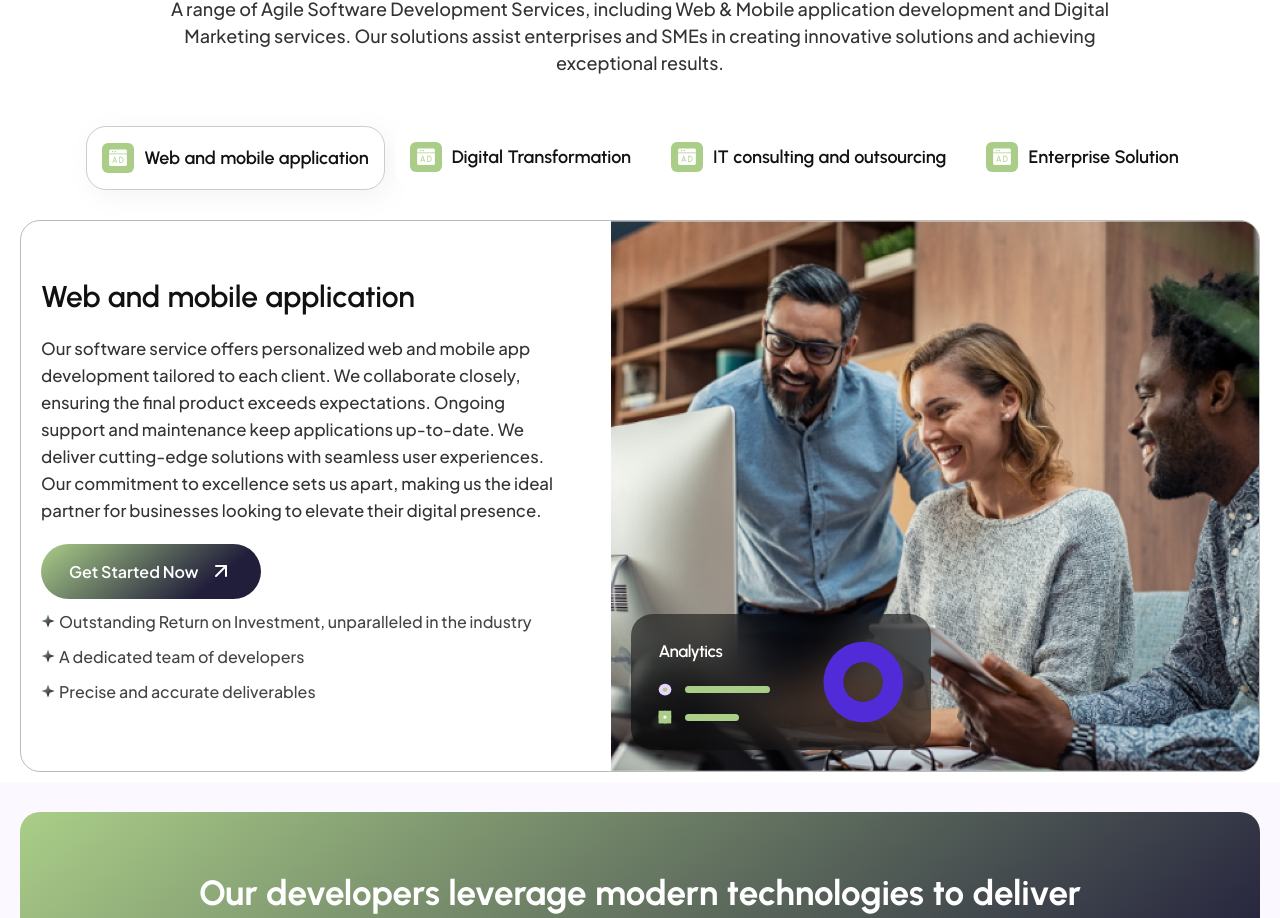
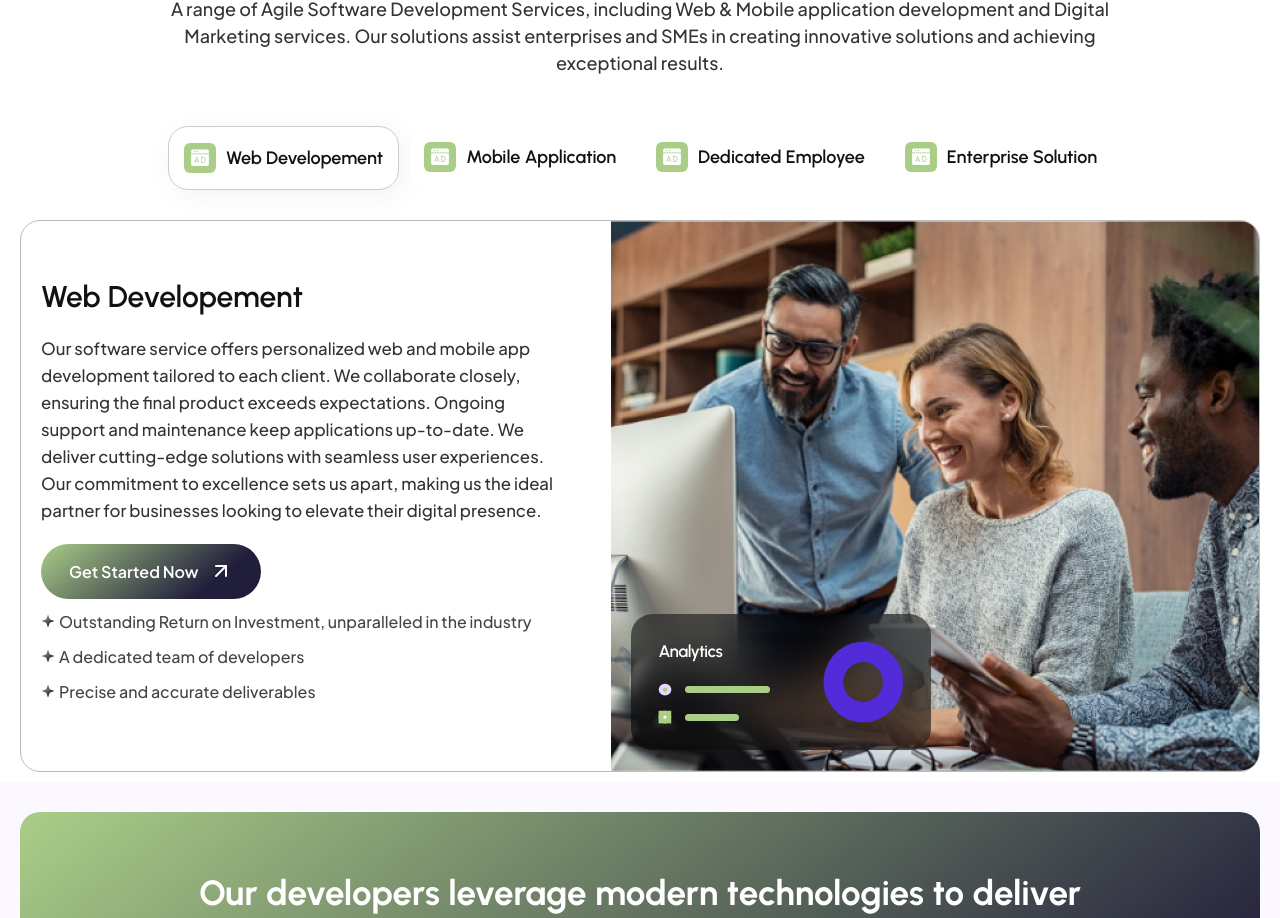
Before and after one commit to vishnusharma7/tech-web, a React (Vite) app: page / in a window 1280 px wide. Shown: the part 1434-2352 px from the top of the page. Built offline with nearby package versions, Linux system fonts and the light colour scheme.

Commit message:
firstchange

```diff
--- a/index.html
+++ b/index.html
@@ -2,13 +2,13 @@
 <html lang="en">
   <head>
     <meta charset="UTF-8" />
-    <link rel="icon" type="image/svg+xml" href="/public/fav.png" />
+    <link rel="icon" type="image/svg+xml" href="/public/TechCrearelogo.jpeg" />
     <meta name="viewport" content="width=device-width, initial-scale=1.0" />
     <!-- <link rel="stylesheet" href="/src/index.css"> -->
     <!-- AOS -->
     <link rel="stylesheet" href="https://unpkg.com/aos@next/dist/aos.css" />
 
-    <title>Agencify</title>
+    <title>TechCreare</title>
   </head>
   <body>
     <div id="root"></div>
--- a/src/components/services.jsx
+++ b/src/components/services.jsx
@@ -5,17 +5,17 @@ import { Link } from "react-router-dom";
 const Services = () => {
   const tabData = [
     {
-      title: "Web and mobile application",
+      title: "Web Developement",
       content:
         "Our software service offers personalized web and mobile app development tailored to each client. We collaborate closely, ensuring the final product exceeds expectations. Ongoing support and maintenance keep applications up-to-date. We deliver cutting-edge solutions with seamless user experiences. Our commitment to excellence sets us apart, making us the ideal partner for businesses looking to elevate their digital presence.",
     },
     {
-      title: "Digital Transformation",
+      title: "Mobile Application",
       content:
         "At our IT software agency, we specialize in driving digital transformation for businesses. Our expert team offers cutting-edge solutions in cloud computing, data analytics, AI, and machine learning to enhance operations and customer experiences. We tailor our services to meet each client's unique needs, ensuring a successful transformation journey. By partnering with us, businesses can innovate, adapt to market changes, and stay competitive in the digital era. With our industry expertise and proven track record, we are committed to helping businesses thrive through seamless digital transformation. Contact us today to kickstart your digital evolution.",
     },
     {
-      title: "IT consulting and outsourcing",
+      title: "Dedicated Employee",
       content:
         "Our software agency specializes in providing top-notch IT consulting and outsourcing services. We offer expert guidance and support to help businesses optimize their technology solutions and streamline their operations. Our team of experienced professionals is dedicated to delivering tailored strategies and solutions to meet our clients' specific needs and goals. Whether you require project management, software development, or technical support, we have the expertise to drive your business forward. Trust us to enhance your efficiency, productivity, and overall success through our comprehensive IT consulting and outsourcing services. Let us be your partner in navigating the ever-evolving world of technology.",
     },
```
Also changed, not shown: public/TechCrearelogo.jpeg (added).
